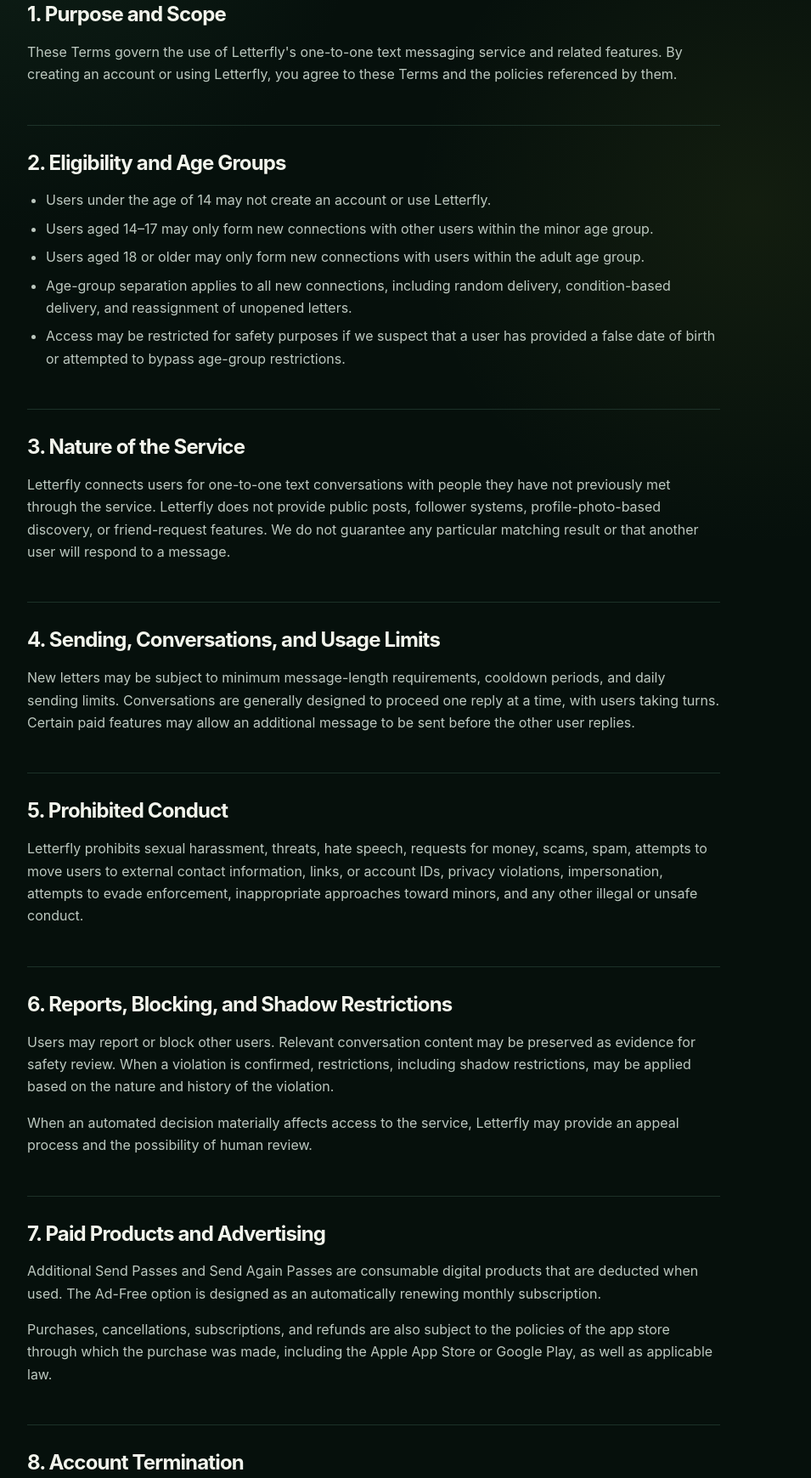
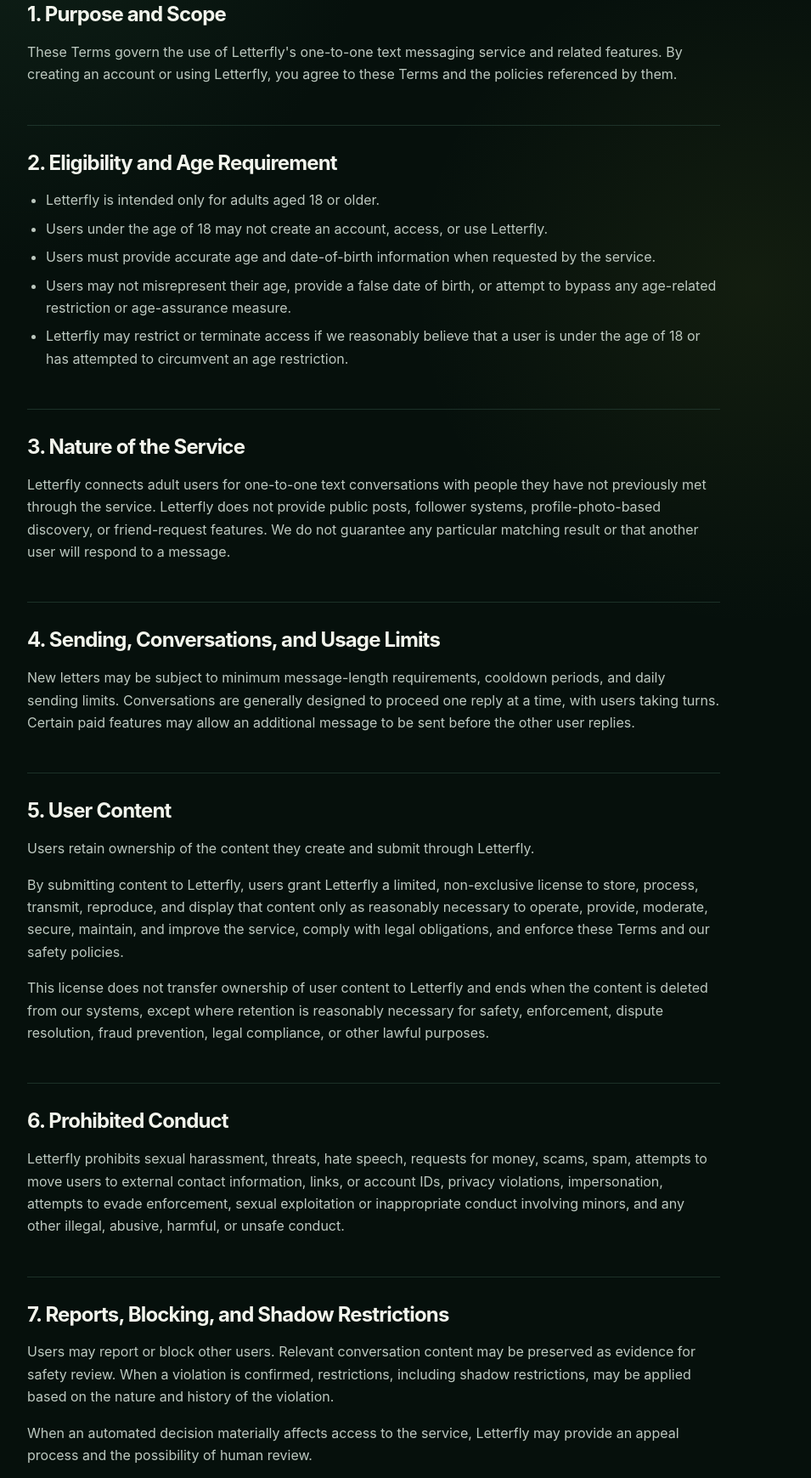
Before and after one commit to letterfly-app/Letterfly, a plain HTML site: page terms.html in a window 1280 px wide. Shown: the part 472-2211 px from the top of the page at 85% size, without its empty margins (200-1155 px from the left). Drawn offline with Linux system fonts and the light colour scheme.

Commit message:
Update terms.html

```diff
--- a/terms.html
+++ b/terms.html
@@ -58,7 +58,7 @@
         </p>
 
         <span class="legal-meta">
-          Effective August 19, 2026
+          Effective August 23, 2026
         </span>
 
       </div>
@@ -80,33 +80,34 @@
 
 
       <section>
-        <h2>2. Eligibility and Age Groups</h2>
+        <h2>2. Eligibility and Age Requirement</h2>
 
         <ul>
           <li>
-            Users under the age of 14 may not create an account or use Letterfly.
+            Letterfly is intended only for adults aged 18 or older.
           </li>
 
           <li>
-            Users aged 14–17 may only form new connections
-            with other users within the minor age group.
+            Users under the age of 18 may not create an account,
+            access, or use Letterfly.
           </li>
 
           <li>
-            Users aged 18 or older may only form new connections
-            with users within the adult age group.
+            Users must provide accurate age and date-of-birth information
+            when requested by the service.
           </li>
 
           <li>
-            Age-group separation applies to all new connections,
-            including random delivery, condition-based delivery,
-            and reassignment of unopened letters.
+            Users may not misrepresent their age,
+            provide a false date of birth,
+            or attempt to bypass any age-related restriction
+            or age-assurance measure.
           </li>
 
           <li>
-            Access may be restricted for safety purposes
-            if we suspect that a user has provided a false date of birth
-            or attempted to bypass age-group restrictions.
+            Letterfly may restrict or terminate access
+            if we reasonably believe that a user is under the age of 18
+            or has attempted to circumvent an age restriction.
           </li>
         </ul>
       </section>
@@ -116,7 +117,7 @@
         <h2>3. Nature of the Service</h2>
 
         <p>
-          Letterfly connects users for one-to-one text conversations
+          Letterfly connects adult users for one-to-one text conversations
           with people they have not previously met through the service.
           Letterfly does not provide public posts, follower systems,
           profile-photo-based discovery, or friend-request features.
@@ -141,21 +142,48 @@
 
 
       <section>
-        <h2>5. Prohibited Conduct</h2>
+        <h2>5. User Content</h2>
+
+        <p>
+          Users retain ownership of the content they create and submit through Letterfly.
+        </p>
+
+        <p>
+          By submitting content to Letterfly,
+          users grant Letterfly a limited, non-exclusive license
+          to store, process, transmit, reproduce, and display that content
+          only as reasonably necessary to operate, provide, moderate,
+          secure, maintain, and improve the service,
+          comply with legal obligations,
+          and enforce these Terms and our safety policies.
+        </p>
+
+        <p>
+          This license does not transfer ownership of user content to Letterfly
+          and ends when the content is deleted from our systems,
+          except where retention is reasonably necessary
+          for safety, enforcement, dispute resolution,
+          fraud prevention, legal compliance, or other lawful purposes.
+        </p>
+      </section>
+
+
+      <section>
+        <h2>6. Prohibited Conduct</h2>
 
         <p>
           Letterfly prohibits sexual harassment, threats, hate speech,
           requests for money, scams, spam, attempts to move users
           to external contact information, links, or account IDs,
           privacy violations, impersonation, attempts to evade enforcement,
-          inappropriate approaches toward minors,
-          and any other illegal or unsafe conduct.
+          sexual exploitation or inappropriate conduct involving minors,
+          and any other illegal, abusive, harmful, or unsafe conduct.
         </p>
       </section>
 
 
       <section>
-        <h2>6. Reports, Blocking, and Shadow Restrictions</h2>
+        <h2>7. Reports, Blocking, and Shadow Restrictions</h2>
 
         <p>
           Users may report or block other users.
@@ -175,7 +203,7 @@
 
 
       <section>
-        <h2>7. Paid Products and Advertising</h2>
+        <h2>8. Paid Products and Advertising</h2>
 
         <p>
           Additional Send Passes and Send Again Passes
@@ -195,7 +223,7 @@
 
 
       <section>
-        <h2>8. Account Termination</h2>
+        <h2>9. Account Termination</h2>
 
         <p>
           Users may request account deletion through the Letterfly app
@@ -207,13 +235,14 @@
           Letterfly may restrict access to the service
           or terminate an account in cases involving serious violations,
           illegal activity, interference with the service,
+          circumvention of age restrictions,
           or risks to the safety of users or others.
         </p>
       </section>
 
 
       <section>
-        <h2>9. Changes and Liability</h2>
+        <h2>10. Changes and Liability</h2>
 
         <p>
           Features, policies, and these Terms may be updated
@@ -231,7 +260,7 @@
 
 
       <section>
-        <h2>10. Contact</h2>
+        <h2>11. Contact</h2>
 
         <p>
           For questions about these Terms or the Letterfly service,
```
